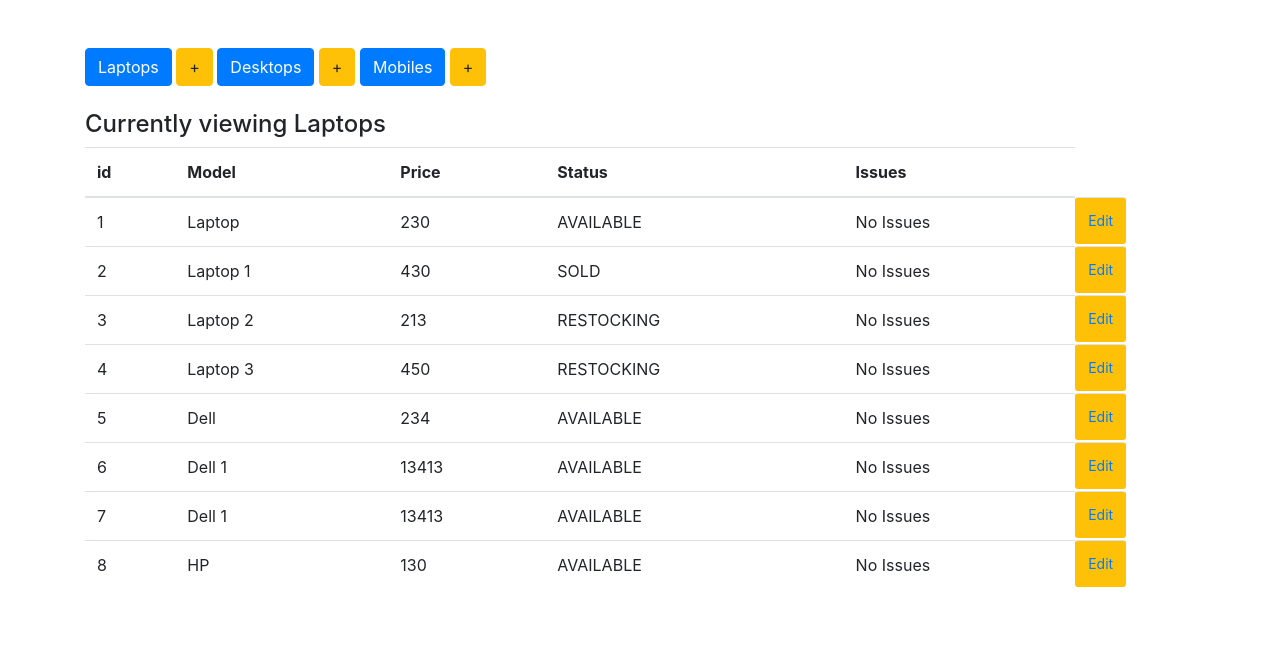
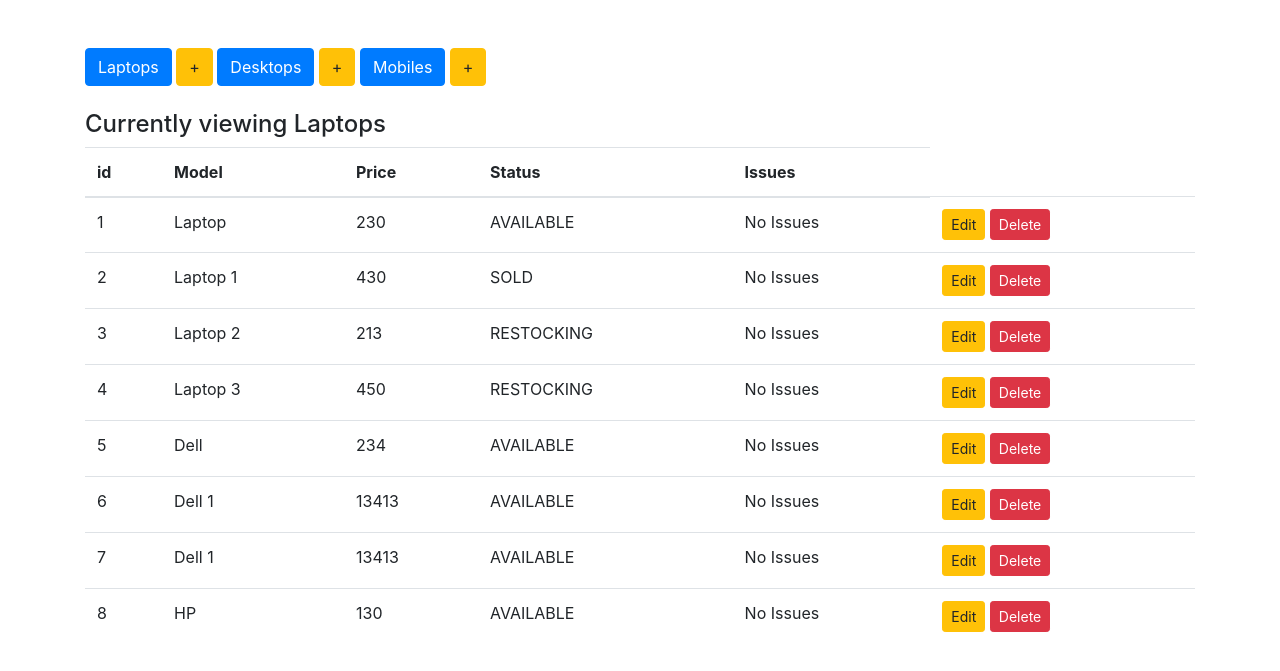
Before and after one commit to hmabubakar313/inventory-management-system, a Django app: a page that uses inventory_management/inventory/templates/index.html in a window 1280 px wide. Shown: the part 56-727 px from the top of the page. Run offline with Django 3.2, Linux system fonts and the light colour scheme; data comes from the database, SQL or seed files in the repository; both versions use the stored data as it was after the commit; some libraries are stand-ins or nearby versions.

Commit message:
delete button added and error removed project is completed

```diff
--- a/inventory_management/inventory/admin.py
+++ b/inventory_management/inventory/admin.py
@@ -1,8 +1,9 @@
 from django.contrib import admin
 from . models import *
+from import_export.admin import ImportExportModelAdmin
 # Register your models here.
 
 
 @admin.register(Desktops, Mobiles, Laptops)
-class ViewAdmin(admin.ModelAdmin):
+class ViewAdmin(ImportExportModelAdmin):
     pass
--- a/inventory_management/inventory/templates/index.html
+++ b/inventory_management/inventory/templates/index.html
@@ -55,16 +55,19 @@
         {{item.issues}}
       </td>
       {% if header|lower == "Laptops" %}
-      <td class="btn btn-warning btn-sm" role="button">
-      <a href="{%url 'edit_laptop' item_pk%}">Edit</a>
+      <td>
+      <a  href="{%url 'edit_laptop' item.pk%}" class="btn btn-warning btn-sm" role="button">Edit</a>
+      <a href="{%url 'delete_laptop' item.pk%}" class="btn btn-danger btn-sm" role="button"> Delete</a>
       </td>
       {% elif header|lower == "Desktops" %}
-      <td class="btn btn-warning btn-sm" role="button">
-      <a href="{%url 'edit_dekstop' item_pk%}">Edit</a>
-      </td>
+      <td>
+      <a href="{%url 'edit_dekstop' item.pk%}" class="btn btn-warning btn-sm" role="button">Edit</a>
+      <a href="{%url 'delete_desktop' item.pk%}" class="btn btn-danger btn-sm" role="button"> Delete</a>
+    </td>
       {% else %}
-      <td class="btn btn-warning btn-sm" role="button">
-      <a href="{%url 'edit_mobile' item_pk%}">Edit</a>
+      <td >
+      <a href="{%url 'edit_mobile' item.pk%}" class="btn btn-warning btn-sm" role="button">Edit</a>
+      <a href="{%url 'delete_mobile' item.pk%}" class="btn btn-danger btn-sm" role="button"> Delete</a>
       </td>
       {% endif %}
       </tr>
--- a/inventory_management/inventory/urls.py
+++ b/inventory_management/inventory/urls.py
@@ -15,4 +15,8 @@ urlpatterns = [
     url(r'^edit_desktop/(?P<pk>\d+)', edit_desktop, name="edit_desktop"),
     url(r'^edit_mobile/(?P<pk>\d+)', edit_mobile, name="edit_mobile"),
 
+    url(r'^delete_laptop/(?P<pk>\d+)', delete_laptop, name="delete_laptop"),
+    url(r'^delete_desktop/(?P<pk>\d+)', delete_desktop, name="delete_desktop"),
+    url(r'^delete_mobile/(?P<pk>\d+)', delete_mobile, name="delete_mobile"),
+
 ]
--- a/inventory_management/inventory/views.py
+++ b/inventory_management/inventory/views.py
@@ -84,3 +84,43 @@ def edit_desktop(request, pk):
 
 def edit_mobile(request, pk):
     return edit_device(request, pk, Mobiles, MobileForm)
+
+
+# deleting items function
+def delete_laptop(request, pk):
+
+    Laptops.objects.filter(id=pk).delete()
+
+    items = Laptops.objects.all()
+
+    context = {
+        'items': items
+    }
+
+    return render(request, 'index.html', context)
+
+
+def delete_desktop(request, pk):
+
+    Desktops.objects.filter(id=pk).delete()
+
+    items = Desktops.objects.all()
+
+    context = {
+        'items': items
+    }
+
+    return render(request, 'index.html', context)
+
+
+def delete_mobile(request, pk):
+
+    Mobiles.objects.filter(id=pk).delete()
+
+    items = Mobiles.objects.all()
+
+    context = {
+        'items': items
+    }
+
+    return render(request, 'index.html', context)
--- a/inventory_management/inventory_management/settings.py
+++ b/inventory_management/inventory_management/settings.py
@@ -38,6 +38,7 @@ INSTALLED_APPS = [
     'django.contrib.messages',
     'django.contrib.staticfiles',
     'inventory',
+    'import_export',
 ]
 
 MIDDLEWARE = [
```
Also changed, not shown: inventory_management/db.sqlite3.
